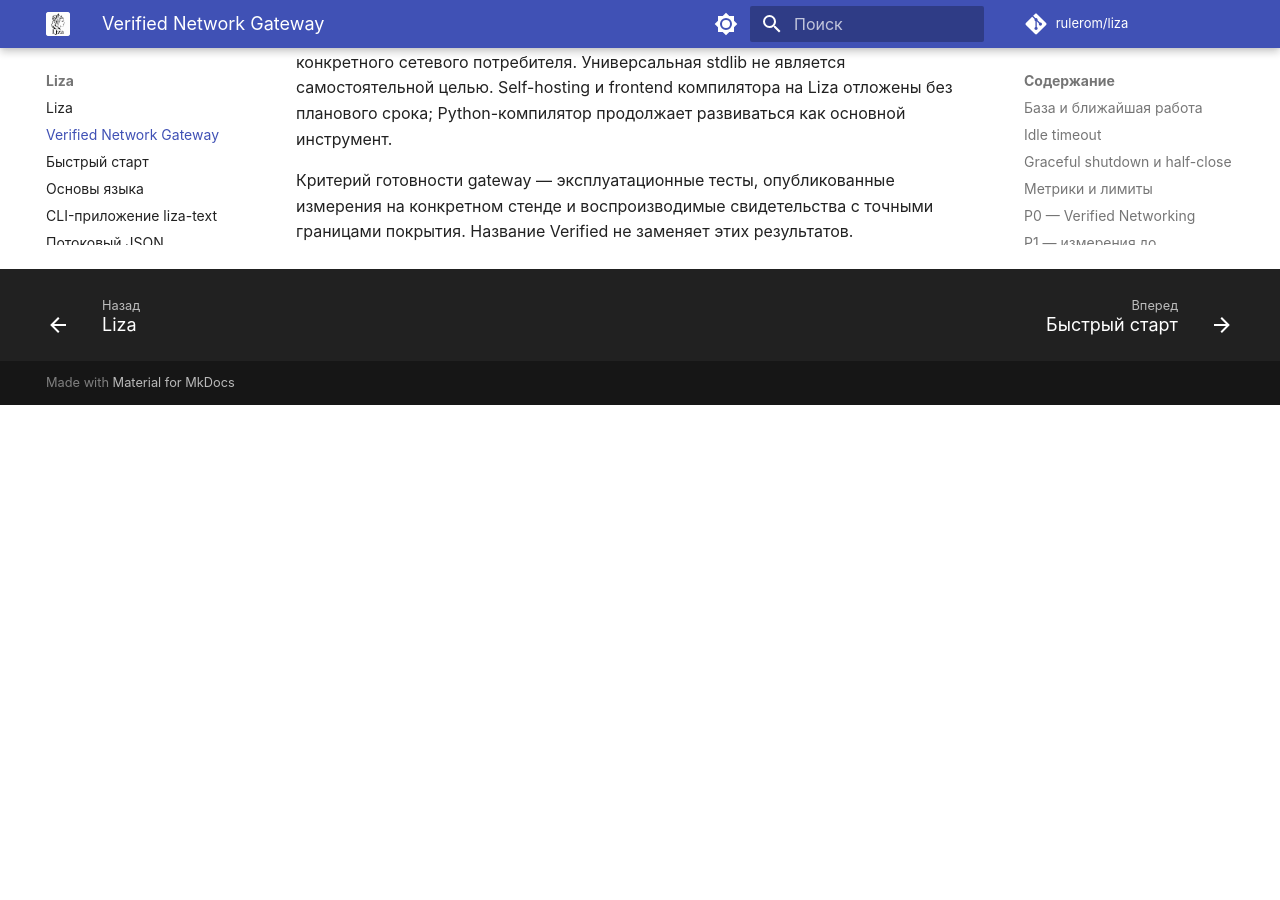
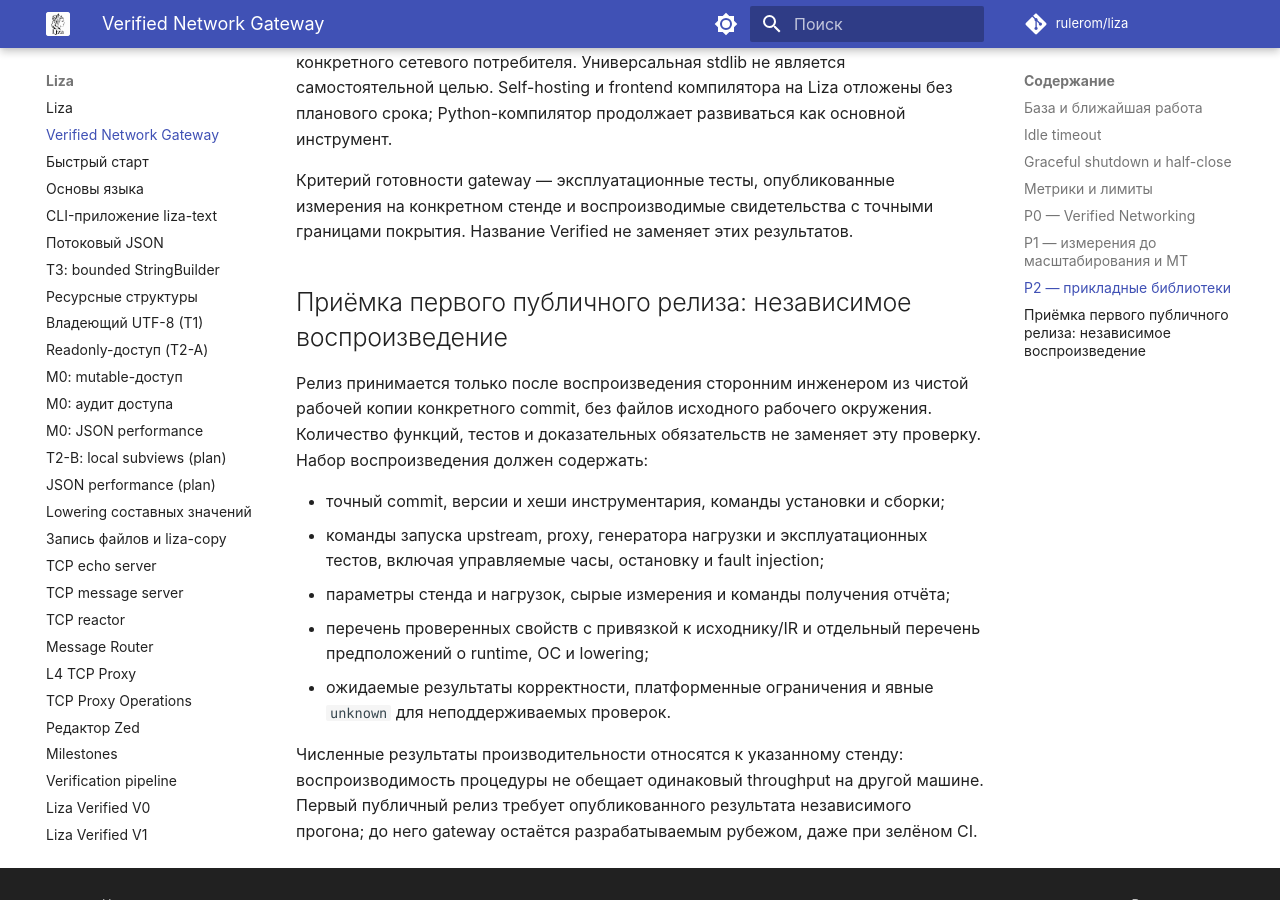
Before and after one commit to rulerom/liza, an MkDocs documentation site: the page built from docs/network-gateway.md, in a window 1280 px wide and 900 px high, scrolled down 4668 px. Built offline with MkDocs 1.6.1 and Material for MkDocs 9.7.7, drawn with Linux system fonts in a browser that asks for light colours; comment, search, counter and statistics services are not loaded; before the commit the page ends 5073 px from its top, so only the background shows below that.

Commit message:
docs: require independent gateway release reproduction

```diff
--- a/docs/network-gateway.md
+++ b/docs/network-gateway.md
@@ -181,3 +181,25 @@ Python-компилятор продолжает развиваться как
 Критерий готовности gateway — эксплуатационные тесты, опубликованные
 измерения на конкретном стенде и воспроизводимые свидетельства с точными
 границами покрытия. Название Verified не заменяет этих результатов.
+
+
+## Приёмка первого публичного релиза: независимое воспроизведение
+
+Релиз принимается только после воспроизведения сторонним инженером из чистой
+рабочей копии конкретного commit, без файлов исходного рабочего окружения.
+Количество функций, тестов и доказательных обязательств не заменяет эту проверку.
+Набор воспроизведения должен содержать:
+
+- точный commit, версии и хеши инструментария, команды установки и сборки;
+- команды запуска upstream, proxy, генератора нагрузки и эксплуатационных
+  тестов, включая управляемые часы, остановку и fault injection;
+- параметры стенда и нагрузок, сырые измерения и команды получения отчёта;
+- перечень проверенных свойств с привязкой к исходнику/IR и отдельный перечень
+  предположений о runtime, ОС и lowering;
+- ожидаемые результаты корректности, платформенные ограничения и явные
+  `unknown` для неподдерживаемых проверок.
+
+Численные результаты производительности относятся к указанному стенду:
+воспроизводимость процедуры не обещает одинаковый throughput на другой машине.
+Первый публичный релиз требует опубликованного результата независимого прогона;
+до него gateway остаётся разрабатываемым рубежом, даже при зелёном CI.
```
